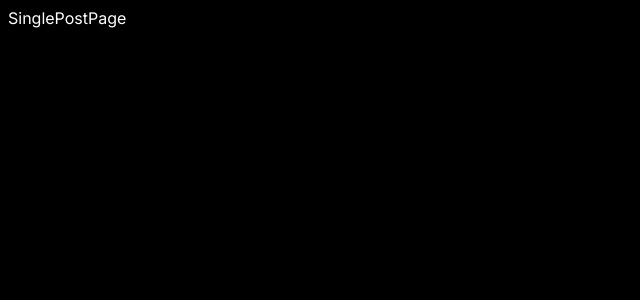
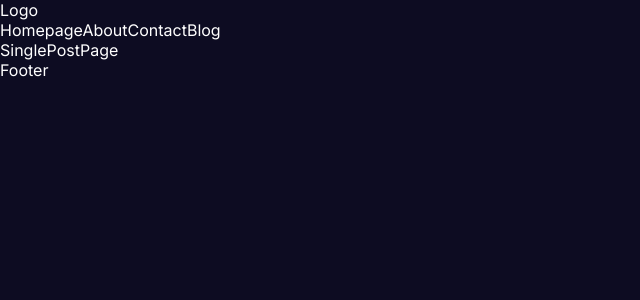
Before and after one commit to NigelMarshal/next-agency-app, a Next.js app: page /blog/1 in a window 1280 px wide. Shown: the top 300 px of the page, without its empty margins (0-640 px from the left). Built offline with nearby package versions, Linux system fonts and the light colour scheme.

Commit message:
feat(app): Set up skeleton pages, eslint rules, rudimentary styling

```diff
--- /dev/null
+++ b/src/app/error.jsx
@@ -0,0 +1,6 @@
+"use client";
+
+const Error = () => {
+  return <div>Error</div>;
+};
+export default Error;
--- a/src/app/globals.css
+++ b/src/app/globals.css
@@ -1,4 +1,22 @@
+:root {
+  --bg: #0d0c22;
+  --bgSoft: #2d2b42;
+  --text: white;
+  --textSoft: #e5e5e5;
+  --btn: #3673fd;
+}
+
+* {
+  margin: 0;
+  padding: 0;
+  box-sizing: border-box;
+}
 body {
-  background-color: black;
-  color: white;
+  background-color: var(--bg);
+  color: var(--text);
 }
+
+a {
+  text-decoration: none;
+  color: inherit;
+}
--- a/src/app/layout.js
+++ b/src/app/layout.js
@@ -1,5 +1,7 @@
 import { Inter } from "next/font/google";
 import "./globals.css";
+import Navbar from "@/components/navbar/Navbar";
+import Footer from "@/components/footer/Footer";
 
 const inter = Inter({ subsets: ["latin"] });
 
@@ -11,7 +13,11 @@ export const metadata = {
 export default function RootLayout({ children }) {
   return (
     <html lang="en">
-      <body className={inter.className}>{children}</body>
+      <body className={inter.className}>
+        <Navbar />
+        {children}
+        <Footer />
+      </body>
     </html>
   );
 }
--- /dev/null
+++ b/src/app/loading.jsx
@@ -0,0 +1,4 @@
+const Loading = () => {
+  return <div>Loading</div>;
+};
+export default Loading;
--- /dev/null
+++ b/src/components/footer/Footer.jsx
@@ -0,0 +1,4 @@
+const Footer = () => {
+  return <div>Footer</div>;
+};
+export default Footer;
--- /dev/null
+++ b/src/components/navbar/Navbar.jsx
@@ -0,0 +1,13 @@
+import { Links } from "./links/Links";
+
+const Navbar = () => {
+  return (
+    <div>
+      <div>Logo</div>
+      <div>
+        <Links />
+      </div>
+    </div>
+  );
+};
+export default Navbar;
--- /dev/null
+++ b/src/components/navbar/links/Links.jsx
@@ -0,0 +1,19 @@
+import Link from "next/link";
+
+export const Links = () => {
+  const links = [
+    { title: "Homepage", path: "/" },
+    { title: "About", path: "/about" },
+    { title: "Contact", path: "/contact" },
+    { title: "Blog", path: "/blog" },
+  ];
+  return (
+    <div>
+      {links.map((link) => (
+        <Link href={link.path} key={link.title}>
+          {link.title}
+        </Link>
+      ))}
+    </div>
+  );
+};
```
Also changed, not shown: package.json (+7 -4 lines), src/app/not-found.jsx (added, +12 -0 lines), 1 other file (tests, documents, lock files or other folders).
